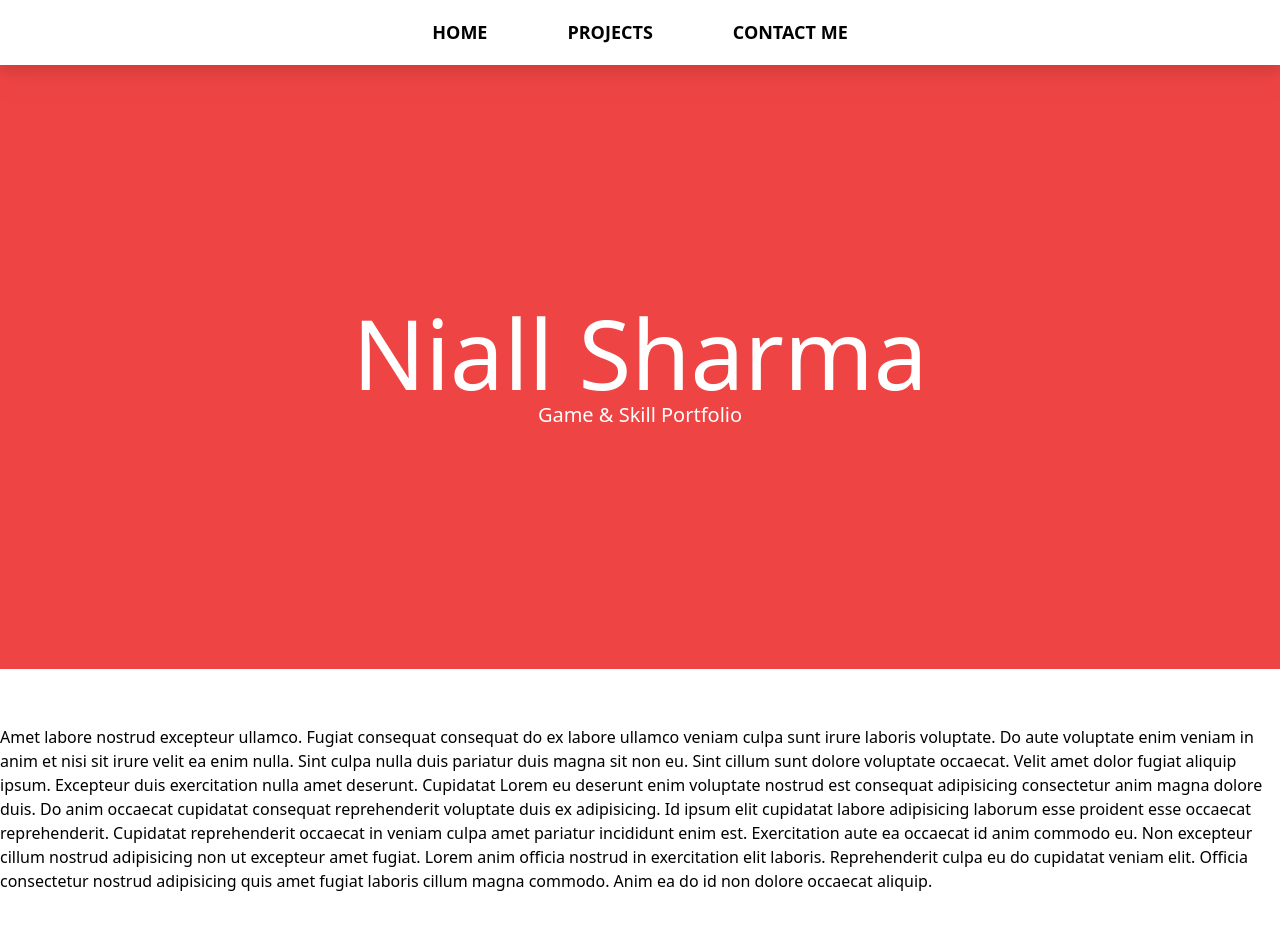
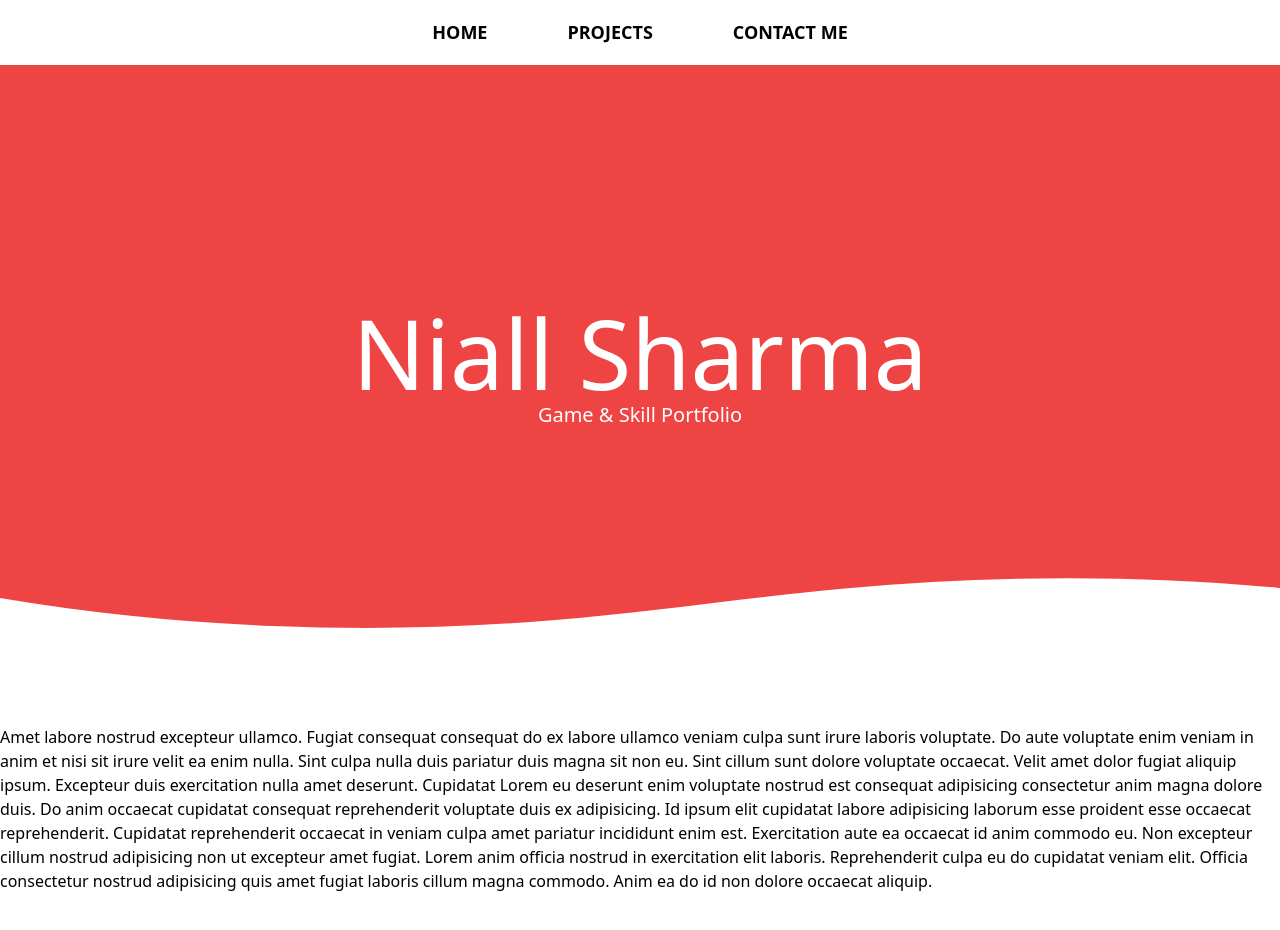
Before and after one commit to Niall-Sharma/Portfolio, a Next.js app: page / in a window 1280 px wide. Shown: the top 930 px of the page. Built offline with nearby package versions, Linux system fonts and the light colour scheme.

Commit message:
Wave on landing page

```diff
--- a/components/LandingPageGraphic.tsx
+++ b/components/LandingPageGraphic.tsx
@@ -11,9 +11,16 @@ const LandingGraphic = () =>{
         mx-auto
         bg-red-500
         text-white
+        relative
         ">
+
             <header className="md:text-7xl lg:text-8xl">Niall Sharma</header>
             <h1 className="text-white text-xl">Game & Skill Portfolio</h1>
+            <div className="wave hidden md:block">
+                <svg data-name="Layer 1" xmlns="http://www.w3.org/2000/svg" viewBox="0 0 1200 120" preserveAspectRatio="none">
+                    <path d="M985.66,92.83C906.67,72,823.78,31,743.84,14.19c-82.26-17.34-168.06-16.33-250.45.39-57.84,11.73-114,31.07-172,41.86A600.21,600.21,0,0,1,0,27.35V120H1200V95.8C1132.19,118.92,1055.71,111.31,985.66,92.83Z" className="shape-fill"></path>
+                </svg>
+            </div>
         </div>
     </>
     )
--- a/components/previews/projectCard.tsx
+++ b/components/previews/projectCard.tsx
@@ -22,14 +22,38 @@ const ProjectCard: React.FC<Props> = ({image, page, title, desc}) =>{
                         <a>
 
                             {/* Centered text on image */}
-                            <div className="mx-auto text-center text-white overlay absolute opacity-0 z-50 top-1/3 transform -translate-y-1/2 group-hover:opacity-100 transition-opacity duration-500">
+                            <div className="mx-auto
+                            text-center
+                            text-white
+                            overlay
+                            absolute
+                            opacity-0
+                            z-50
+                            top-1/3
+                            transform
+                            -translate-y-1/2
+                            group-hover:opacity-100
+                            transition-opacity
+                            duration-500">
                             <p className="text-xl">{desc}</p>
                             </div>
 
                             {/* Image */}
                             <img src={image} className="group-hover:brightness-25 duration-500 w-full h-full" title="View Full Page" />
+
                             {/* Project Title */}
-                            <h1 className="text-center text-4xl pt-5 opacity-0 text-white w-full bottom-0 absolute h-1/4 group-hover:opacity-100 transition-opacity duration-500">{title}</h1>
+                            <h1 className="
+                            text-center
+                            text-4xl
+                            opacity-0
+                            text-white
+                            w-full
+                            bottom-0
+                            absolute
+                            h-1/4
+                            group-hover:opacity-100
+                            transition-opacity
+                            duration-500">{title}</h1>
 
                         </a>
                     </Link>
--- a/pages/projects/[project].tsx
+++ b/pages/projects/[project].tsx
@@ -10,9 +10,9 @@ const Project = () => {
 
     //Find router and item from Project Views that is associated with this page
     const router = useRouter();
-    var { project } = router.query;
+    let { project } = router.query;
     if(!project) return <p></p>;
-    var item = projects[project.toString()];
+    let item = projects[project.toString()];
 
     //Find item associated with this page
     console.log(item);
@@ -21,7 +21,8 @@ const Project = () => {
             <NavBar />
            <Layout title={"NS - " + item.title}>
                <div className="container mx-auto mt-20">
-                    <h1 className="">F</h1>
+                    <h1 className="">{item.title}</h1>
+                    <p>{item.description}</p>
                 </div>
             </Layout>
         </>
--- a/styles/index.css
+++ b/styles/index.css
@@ -14,3 +14,23 @@ body {
   .overlay{
     background: url(https://upload.wikimedia.org/wikipedia/commons/thumb/f/f9/Wolf%E2%80%93Lundmark%E2%80%93Melotte_%28transparent_background%29.png/1200px-Wolf%E2%80%93Lundmark%E2%80%93Melotte_%28transparent_background%29.png) repeat;
 }
+
+.wave {
+  position: absolute;
+  bottom: 0;
+  left: 0;
+  width: 100%;
+  overflow: hidden;
+  line-height: 0;
+}
+
+.wave svg {
+  position: relative;
+  display: block;
+  width: calc(161% + 1.3px);
+  height: 92px;
+}
+
+.wave .shape-fill {
+  fill: #FFFFFF;
+}
```
Also changed, not shown: util/projectPreviews.json (+4 -4 lines), util/projectViews.json (+4 -4 lines).
